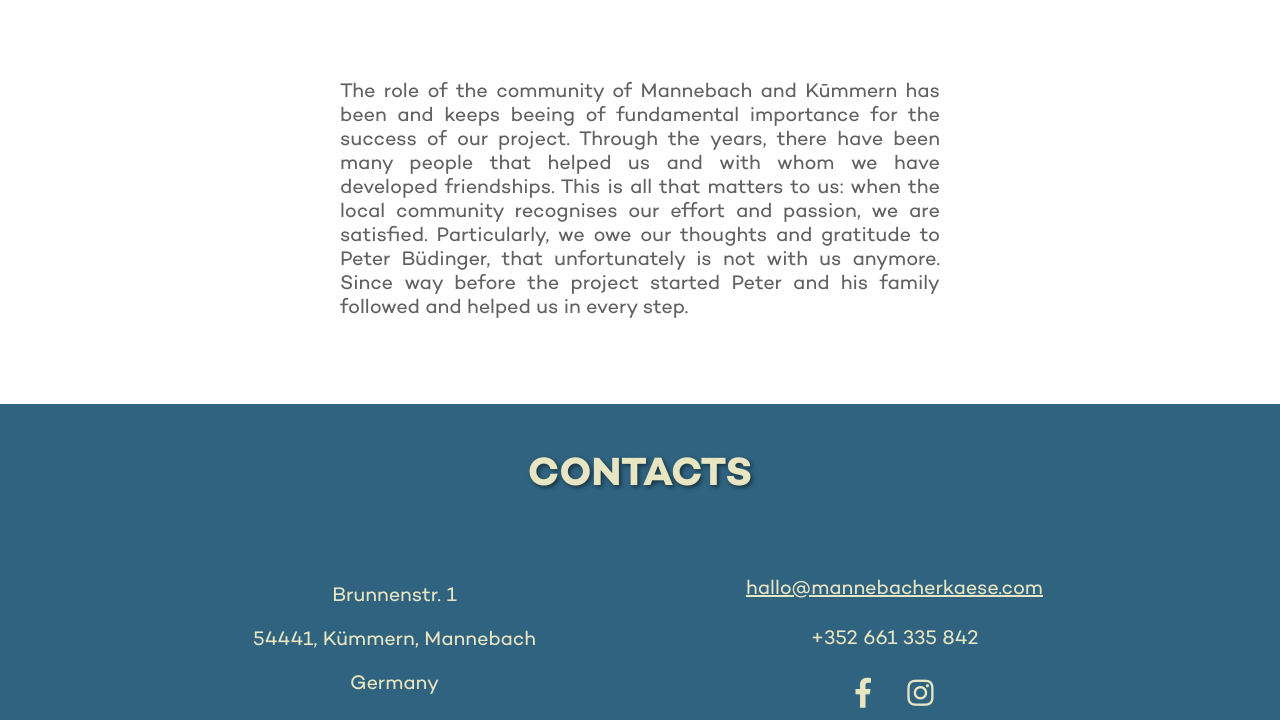
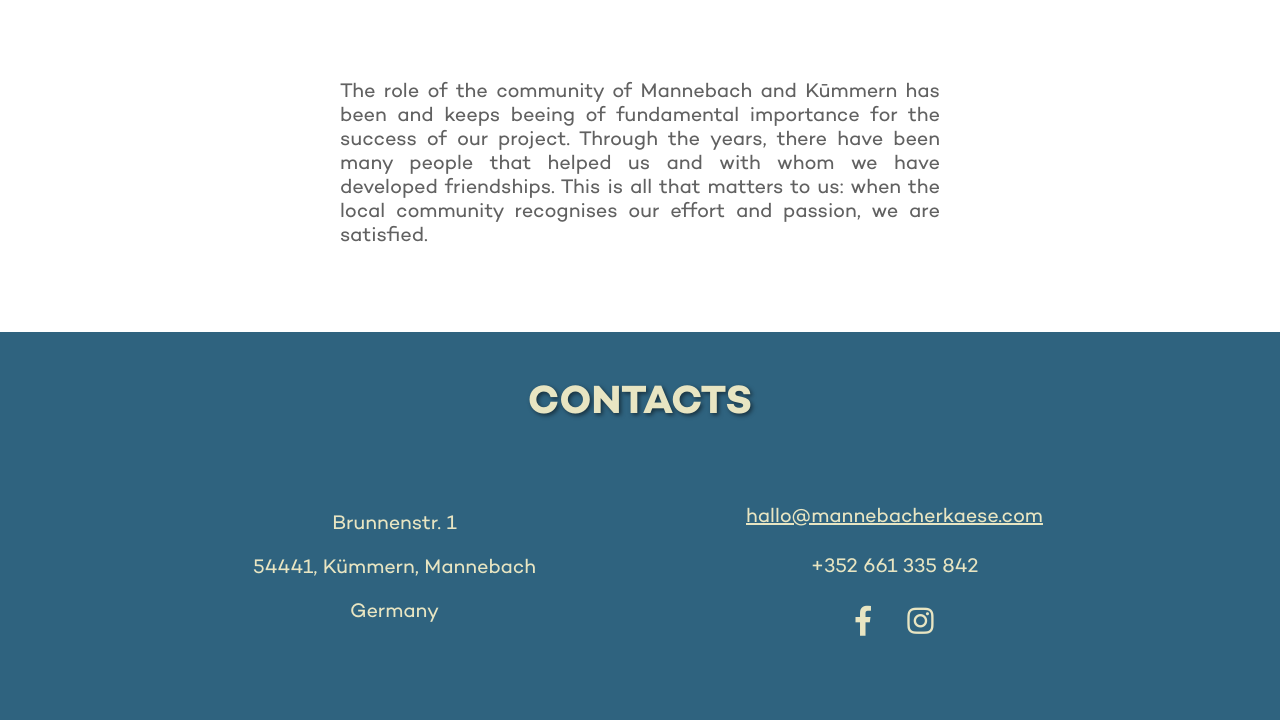
Before and after one commit to matteocarpi/mannebacherk-se, a Jekyll site: the page built from pages/index.md, in a window 1280 px wide and 900 px high, scrolled down 3432 px, cut to the strip 180-900 px from the top of the window. Built offline with Jekyll 4.4.1, drawn with Linux system fonts in a browser that asks for light colours; nearby versions of some CDN libraries.

Commit message:
Update from Forestry.io Matteo Carpi updated pages/index.md

```diff
--- a/pages/index.md
+++ b/pages/index.md
@@ -25,8 +25,6 @@ sections:
     of fundamental importance for the success of our project. Through the years, there
     have been many people that helped us and with whom we have developed friendships.
     This is all that matters to us: when the local community recognises our effort
-    and passion, we are satisfied. Particularly, we owe our thoughts and gratitude
-    to Peter Büdinger, that unfortunately is not with us anymore. Since way before
-    the project started Peter and his family followed and helped us in every step.'
+    and passion, we are satisfied. '
 
 ---
```
